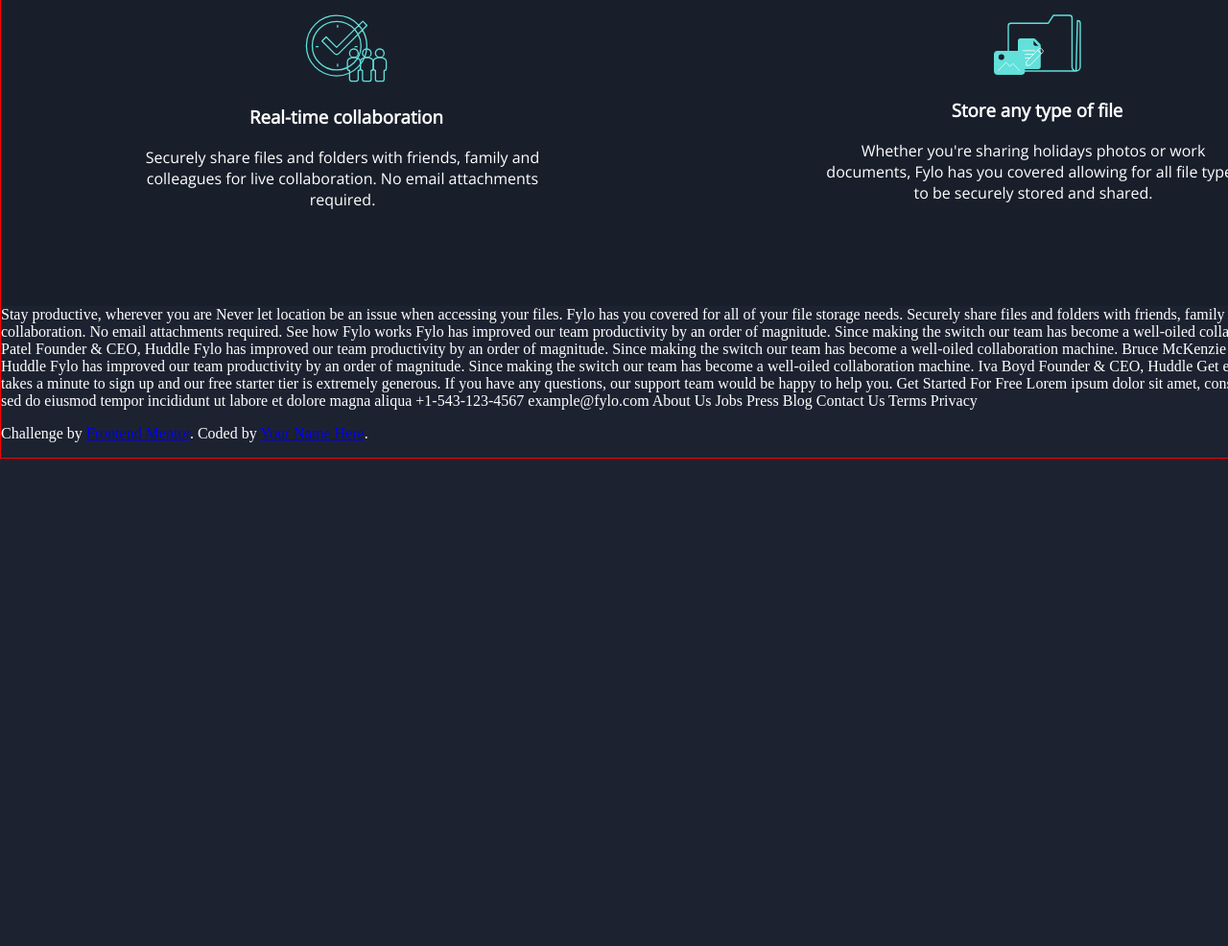
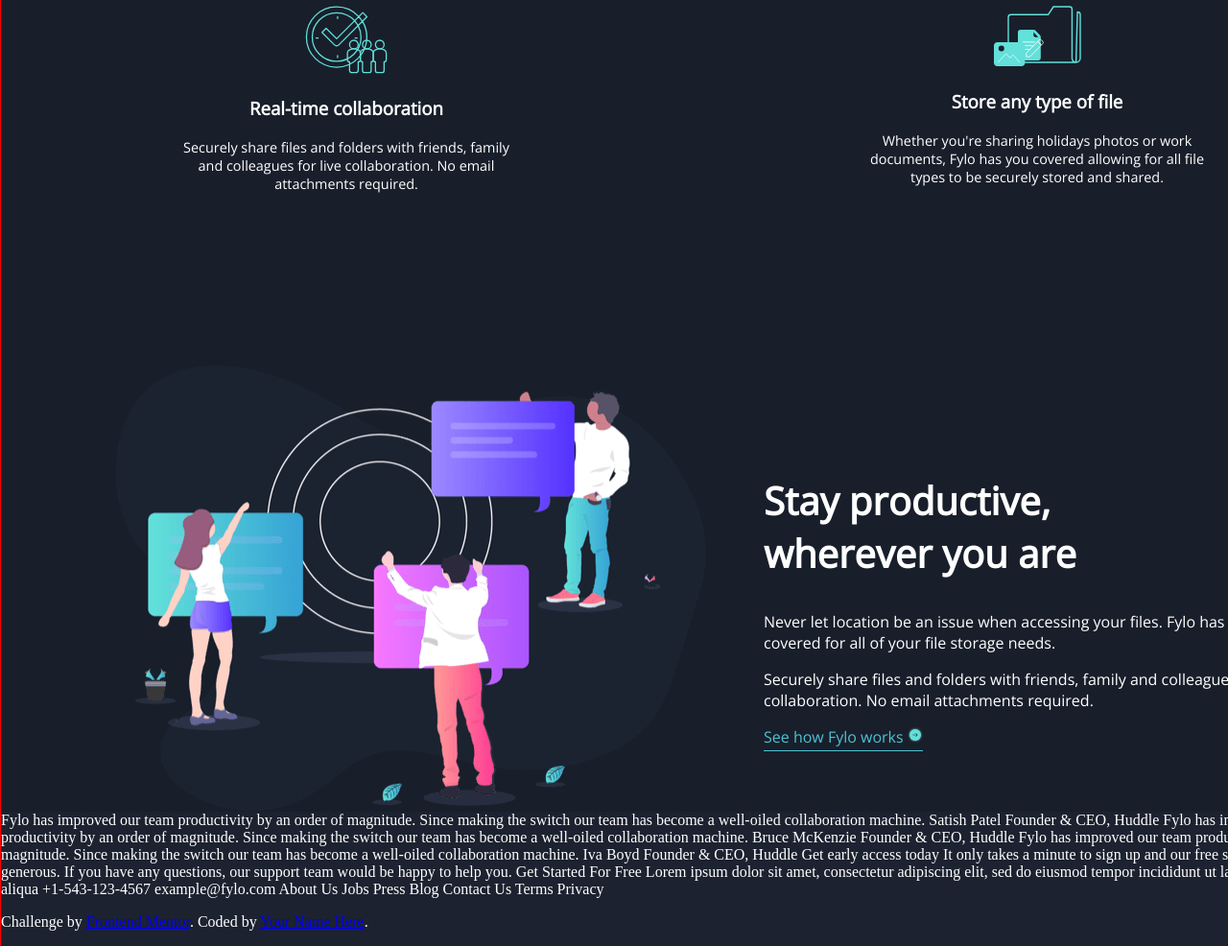
Before and after one commit to aaronspurgeon/Frontend-Mentors-I, a plain HTML site: page index.html in a window 1280 px wide. Shown: the part 1580-2566 px from the top of the page at 96% size. Before the commit the page ends 2058 px from the top, so only its background shows below. Drawn offline with nearby package versions, Linux system fonts and the light colour scheme.

Commit message:
added styling to the how it works section

```diff
--- a/index.html
+++ b/index.html
@@ -9,7 +9,8 @@
   <link rel="icon" type="image/png" sizes="32x32" href="./images/favicon-32x32.png">
   <link rel="stylesheet" href="css/index.css">
   <link href="https://fonts.googleapis.com/css?family=Raleway:100,200,200i,300,400&display=swap" rel="stylesheet">
-  <link href="https://fonts.googleapis.com/css?family=Open+Sans:300,400&display=swap" rel="stylesheet">  <title>Frontend Mentor | Fylo landing page with dark theme and features grid</title>
+  <link href="https://fonts.googleapis.com/css?family=Open+Sans:300,400&display=swap" rel="stylesheet">
+  <title>Frontend Mentor | Fylo landing page with dark theme and features grid</title>
 
   <!-- Feel free to remove these styles or customise in your own stylesheet 👍 -->
 
@@ -63,16 +64,19 @@
 
     </div>
 
+    <div class="how-it-works">
+      <img src="/images/illustration-stay-productive.png" alt="">
+      <div class="how-it-works-text">
+        <h2>Stay productive, <br> wherever you are</h2>
+        <p>Never let location be an issue when accessing your files. Fylo has you <br> covered for all of your file
+          storage needs.</p>
+        <p>Securely share files and folders with friends, family and colleagues for live <br> collaboration. No email
+          attachments required.</p>
+        <a href="#">See how Fylo works <img src="/images/icon-arrow.svg" alt=""></a>
+      </div>
 
-    Stay productive, wherever you are
+    </div>
 
-    Never let location be an issue when accessing your files. Fylo has you covered for all of your file
-    storage needs.
-
-    Securely share files and folders with friends, family and colleagues for live collaboration. No email
-    attachments required.
-
-    See how Fylo works
 
     Fylo has improved our team productivity by an order of magnitude. Since making the switch our team has
     become a well-oiled collaboration machine.
--- a/less/index.less
+++ b/less/index.less
@@ -14,6 +14,7 @@ body {
     background-color: #1C2230;
     color: white;
     margin: 0 auto;
+    scroll-behavior: smooth;
 }
 
 .container {
@@ -99,12 +100,44 @@ header {
 
 
         p {
-            width: 60%;
+            width: 50%;
             text-align: center;
-            margin-left: 140px;
+            margin-left: 180px;
             margin-bottom: 100px;
             font-weight: 300;
-            font-size: 1rem;
+            font-size: .9rem;
         }
     }
 }
+
+
+// how it works section
+
+.how-it-works {
+    display: flex;
+    background: #181F2B;
+    padding-left: 120px;
+    padding-top: 80px;
+    font-family: @bodyFont;
+
+    .how-it-works-text {
+        margin-left: 60px;
+        margin-top: 80px;
+
+        h2 {
+            font-size: 2.5rem;
+        }
+
+        p {
+            font-weight: 300;
+        }
+
+        a {
+            text-decoration: none;
+            font-weight: 300;
+            border-bottom: 1px solid @btnColor;
+            padding-bottom: 3px;
+            color: @btnColor;
+        }
+    }
+}
```
Also changed, not shown: css/index.css.
